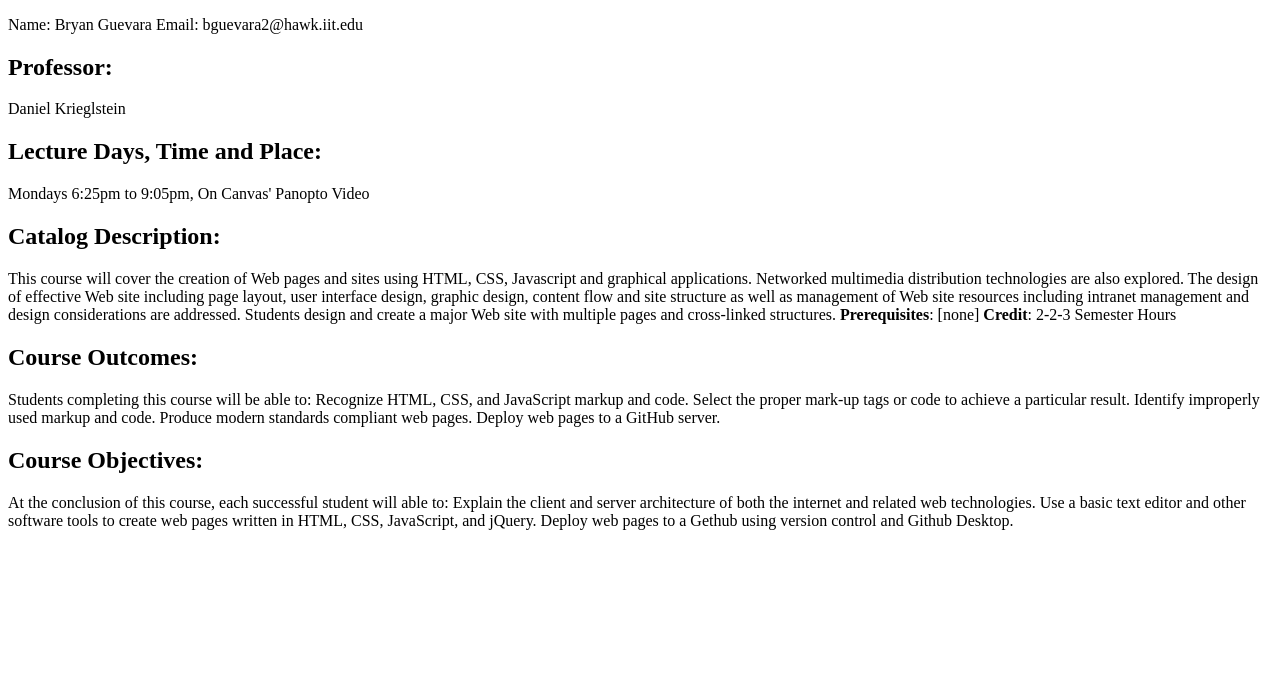
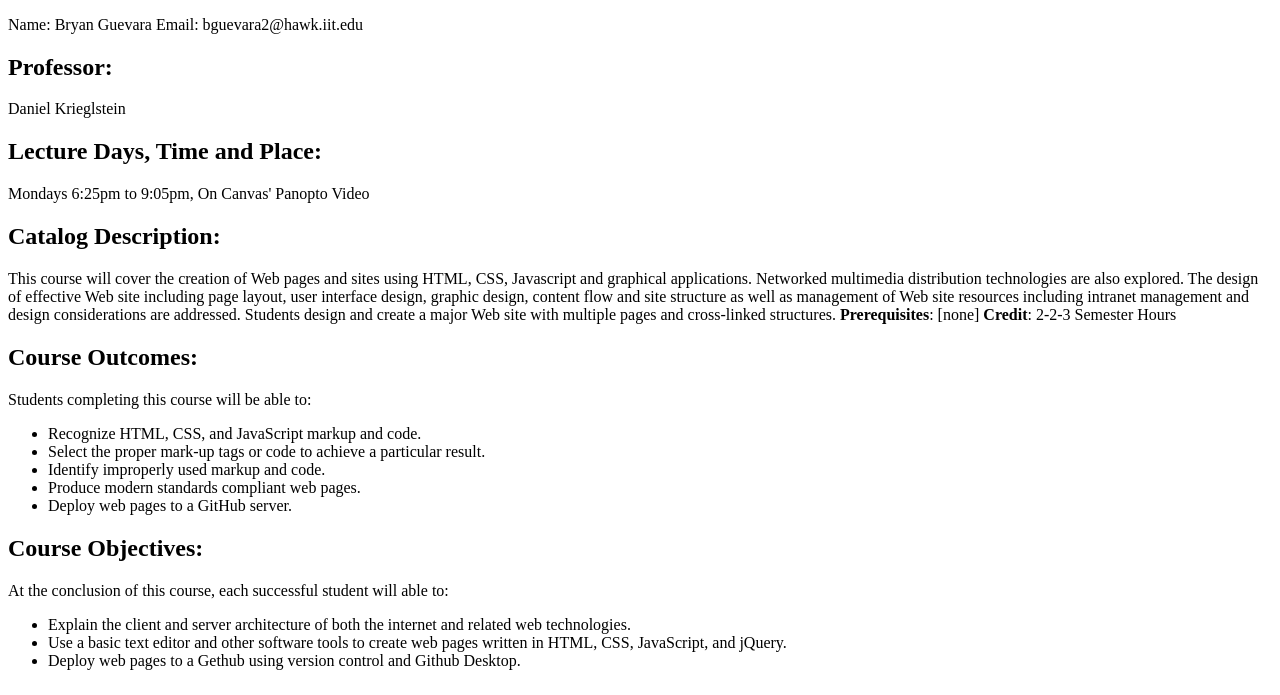
Before and after one commit to bguevara-2/webdev_lab2, a plain HTML site: page index.html in a window 1280 px wide. Shown: the part 105-800 px from the top of the page. Drawn offline with Linux system fonts and the light colour scheme.

Commit message:
Update index.html
Fixed missing components (unordered lists)

```diff
--- a/index.html
+++ b/index.html
@@ -19,18 +19,20 @@
 		design and create a major Web site with multiple pages and cross-linked structures. <strong>Prerequisites</strong>: [none] <strong>Credit</strong>: 2-2-3 Semester Hours
 		</p>
 		<h2>Course Outcomes:</h2>
-		<p>Students completing this course will be able to:
-		Recognize HTML, CSS, and JavaScript markup and code.
-		Select the proper mark-up tags or code to achieve a particular result.
-		Identify improperly used markup and code.
-		Produce modern standards compliant web pages.
-		Deploy web pages to a GitHub server.
-		</p>
+		<p>Students completing this course will be able to: </p>
+		<ul>
+			<li>Recognize HTML, CSS, and JavaScript markup and code.</li>
+			<li>Select the proper mark-up tags or code to achieve a particular result.</li>
+			<li>Identify improperly used markup and code.</li>
+			<li>Produce modern standards compliant web pages.</li>
+			<li>Deploy web pages to a GitHub server.</li>
+		</ul>
 		<h2>Course Objectives: </h2>
-		<p>At the conclusion of this course, each successful student will able to:
-		Explain the client and server architecture of both the internet and related web technologies.
-		Use a basic text editor and other software tools to create web pages written in HTML, CSS, JavaScript, and jQuery.
-		Deploy web pages to a Gethub using version control and Github Desktop.
-		</p>
+		<p>At the conclusion of this course, each successful student will able to: </p>
+		<ul>
+		<li>Explain the client and server architecture of both the internet and related web technologies.</li>
+		<li>Use a basic text editor and other software tools to create web pages written in HTML, CSS, JavaScript, and jQuery.</li>
+		<li>Deploy web pages to a Gethub using version control and Github Desktop.</li>
+		</ul>
 	</body>
 </html>
```
